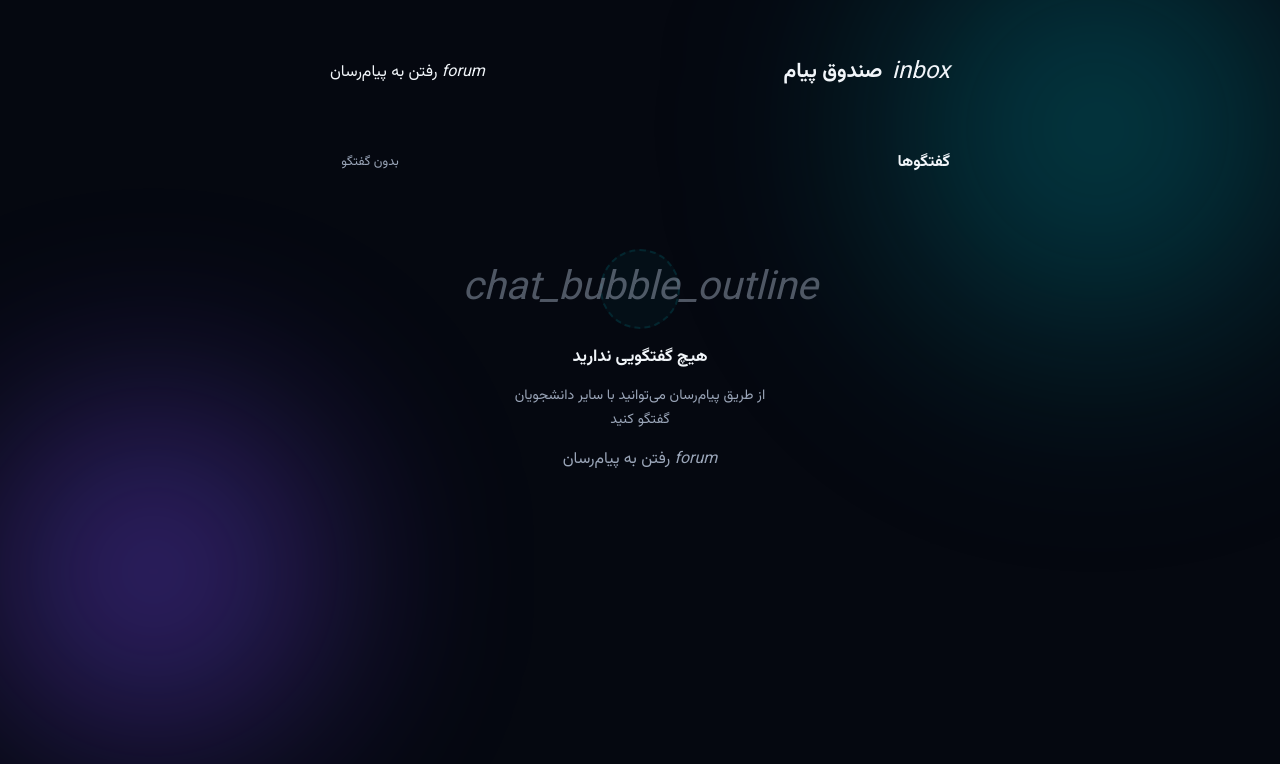
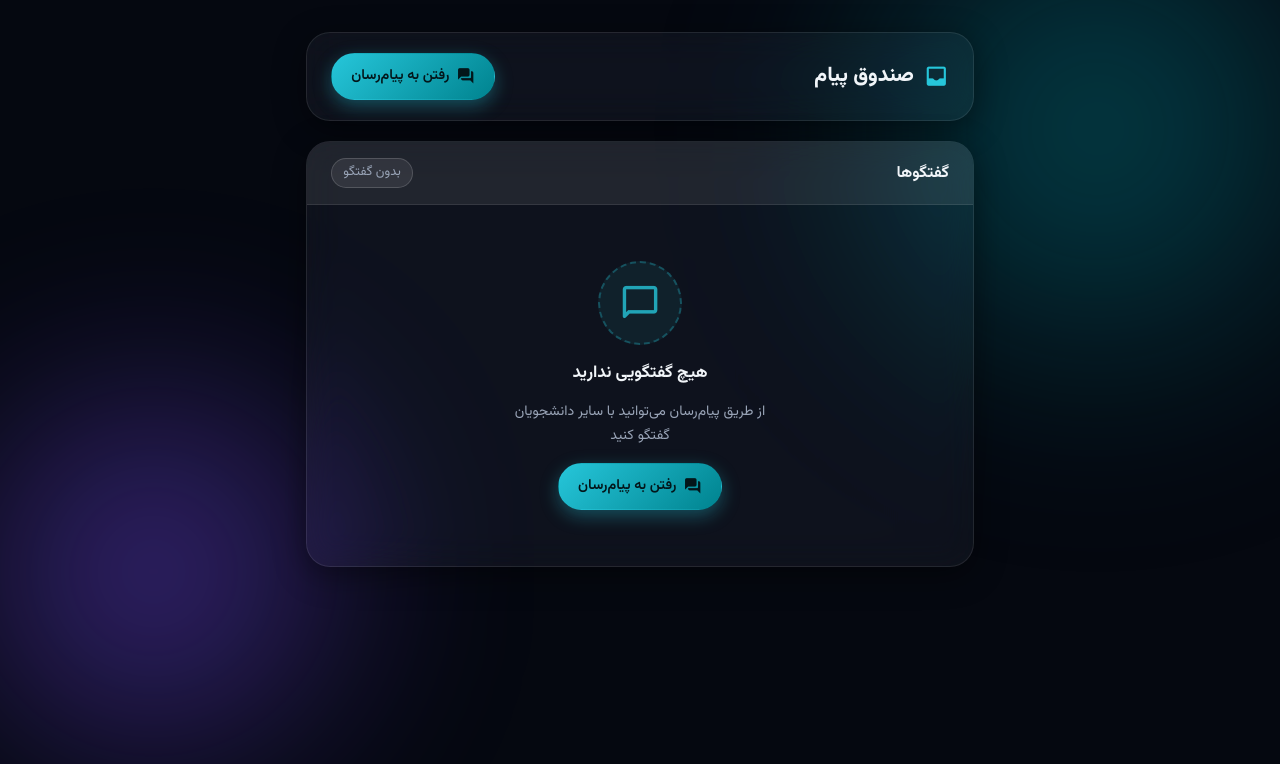
Before and after one commit to hezarie8-alt/uninet, a Flask app: template templates/inbox.html in a window 1280 px wide. Shown: the part 69-833 px from the top of the page. Run offline with Flask 3, Linux system fonts and the light colour scheme; the template is opened without the code that fills it, so the values that code supplies are empty; some libraries are stand-ins or nearby versions.

Commit message:
Fix title and update icons in inbox template

```diff
--- a/templates/inbox.html
+++ b/templates/inbox.html
@@ -1,6 +1,6 @@
 {% extends "base.html" %}
 
-{% block title %}صندوق پیام | یونی نت{% endblock %}
+{% block title %}صندوق پیام | یونی‌نت{% endblock %}
 
 {% block content %}
 <div class="inbox-container">
@@ -9,12 +9,11 @@
     <div class="inbox-header-card">
         <div class="inbox-title-row">
             <div class="inbox-title">
-                <i class="material-icons">inbox</i>
+                <span class="material-icons-round">inbox</span>
                 <h1>صندوق پیام</h1>
             </div>
-            <!-- لینک به صفحه چت اصلی که در app.py با نام chat_main تعریف شده -->
             <a href="{{ url_for('chat_main') }}" class="btn btn-custom">
-                <i class="material-icons">forum</i>
+                <span class="material-icons-round">forum</span>
                 <span>رفتن به پیام‌رسان</span>
             </a>
         </div>
@@ -36,11 +35,9 @@
         <div class="conversations-wrapper">
             {% if conversations %}
                 {% for conversation in conversations %}
-                <!-- لینک به chat_main با پارامتر user_id که در app.py تعریف شده -->
                 <a href="{{ url_for('chat_main', user_id=conversation.other_user_id) }}"
                    class="conversation-item {% if conversation.has_unread %}has-unread{% endif %}">
 
-                    <!-- آواتار -->
                     <div class="conv-avatar">
                         {% if conversation.other_user_pic and conversation.other_user_pic != 'default.jpg' %}
                             <img src="{{ url_for('static', filename='uploads/profile_pics/' + conversation.other_user_pic) }}"
@@ -53,7 +50,6 @@
                         {% endif %}
                     </div>
 
-                    <!-- اطلاعات گفتگو -->
                     <div class="conv-info">
                         <div class="conv-top-row">
                             <span class="conv-name">{{ conversation.other_user_name }}</span>
@@ -74,16 +70,14 @@
                 {% endfor %}
 
             {% else %}
-                <!-- حالت خالی -->
                 <div class="inbox-empty-state">
                     <div class="empty-icon-wrap">
-                        <i class="material-icons">chat_bubble_outline</i>
+                        <span class="material-icons-round">chat_bubble_outline</span>
                     </div>
                     <h3>هیچ گفتگویی ندارید</h3>
                     <p>از طریق پیام‌رسان می‌توانید با سایر دانشجویان گفتگو کنید</p>
-                    <!-- لینک به chat_main که در app.py وجود دارد -->
                     <a href="{{ url_for('chat_main') }}" class="btn btn-custom">
-                        <i class="material-icons">forum</i>
+                        <span class="material-icons-round">forum</span>
                         رفتن به پیام‌رسان
                     </a>
                 </div>
@@ -94,211 +88,115 @@
 </div>
 
 <style>
-/* ==========================================
-   Inbox Container
-========================================== */
-.inbox-container {
-    max-width: 700px;
-    margin: 2rem auto;
-    padding: 0 1rem;
+/* =====================================================
+   Light mode variable overrides — برای استقلال فایل
+   ===================================================== */
+body.light-mode{
+    --bg-0:#F3F5F9; --bg-1:#FFFFFF; --bg-2:#F8FAFC;
+    --glass-bg: rgba(15,23,42,0.035);
+    --glass-bg-strong: rgba(15,23,42,0.06);
+    --glass-border: rgba(15,23,42,0.08);
+    --glass-border-strong: rgba(15,23,42,0.16);
+    --text-primary:#0F172A; --text-secondary:#4B5566; --text-muted:#8A93A3;
+    --shadow-glass: 0 8px 28px rgba(15,23,42,0.08);
 }
 
-/* ==========================================
-   Header Card
-========================================== */
-.inbox-header-card {
-    background: var(--surface);
-    border-radius: 16px;
-    padding: 1.25rem 1.5rem;
-    margin-bottom: 1.25rem;
-    box-shadow: var(--shadow-sm);
-    border: 1px solid var(--border-color);
+.inbox-container { max-width: 700px; margin: 2rem auto; padding: 0 1rem 3rem; position:relative; z-index:1; }
+
+/* ---------- Buttons ---------- */
+.btn{ display:inline-flex; align-items:center; gap:0.45rem; padding:0.65rem 1.2rem; border-radius:var(--radius-pill); font-weight:600; font-size:0.9rem; border:1px solid transparent; cursor:pointer; font-family:inherit; transition:all 0.25s var(--ease); text-decoration:none; }
+.btn .material-icons-round{ font-size:1.15rem; }
+.btn-custom{ background:linear-gradient(135deg, var(--brand-light), var(--brand)); color:#03161A; box-shadow:0 6px 18px rgba(38,198,218,0.35); }
+.btn-custom:hover{ transform:translateY(-2px); box-shadow:0 10px 26px rgba(38,198,218,0.5); }
+
+/* ---------- Header Card ---------- */
+.inbox-header-card{
+    background: var(--glass-bg); border: 1px solid var(--glass-border);
+    border-radius: var(--radius-lg); padding: 1.25rem 1.5rem; margin-bottom: 1.25rem;
+    backdrop-filter: blur(18px) saturate(140%); -webkit-backdrop-filter: blur(18px) saturate(140%);
+    box-shadow: var(--shadow-glass);
 }
-.inbox-title-row {
-    display: flex;
-    justify-content: space-between;
-    align-items: center;
-    flex-wrap: wrap;
-    gap: .75rem;
-}
-.inbox-title {
-    display: flex;
-    align-items: center;
-    gap: .6rem;
-    color: var(--primary-color);
-}
-.inbox-title h1 {
-    font-size: 1.3rem;
-    font-weight: 700;
-    margin: 0;
-}
-.inbox-title i { font-size: 1.5rem; }
+.inbox-title-row { display: flex; justify-content: space-between; align-items: center; flex-wrap: wrap; gap: .75rem; }
+.inbox-title { display: flex; align-items: center; gap: .6rem; color: var(--text-primary); }
+.inbox-title .material-icons-round { font-size: 1.6rem; color: var(--brand-light); }
+.inbox-title h1 { font-size: 1.3rem; font-weight: 800; margin: 0; }
 
-/* ==========================================
-   Conversations Card
-========================================== */
-.inbox-card {
-    background: var(--surface);
-    border-radius: 16px;
-    overflow: hidden;
-    box-shadow: var(--shadow-sm);
-    border: 1px solid var(--border-color);
+/* ---------- Conversations Card ---------- */
+.inbox-card{
+    background: var(--glass-bg); border: 1px solid var(--glass-border);
+    border-radius: var(--radius-lg); overflow: hidden;
+    backdrop-filter: blur(18px) saturate(140%); -webkit-backdrop-filter: blur(18px) saturate(140%);
+    box-shadow: var(--shadow-glass);
 }
 .inbox-card-header {
-    display: flex;
-    justify-content: space-between;
-    align-items: center;
-    padding: 1rem 1.5rem;
-    border-bottom: 1px solid var(--border-color);
-    background: var(--background);
+    display: flex; justify-content: space-between; align-items: center;
+    padding: 1rem 1.5rem; border-bottom: 1px solid var(--glass-border);
+    background: var(--glass-bg-strong);
 }
-.inbox-card-header h2 {
-    font-size: 1rem;
-    font-weight: 700;
-    margin: 0;
-}
+.inbox-card-header h2 { font-size: 1rem; font-weight: 700; margin: 0; color:var(--text-primary); }
 .convo-count-badge {
-    font-size: .8rem;
-    color: var(--text-secondary);
-    background: var(--surface);
-    border: 1px solid var(--border-color);
-    padding: .2rem .7rem;
-    border-radius: 20px;
+    font-size: .8rem; color: var(--text-secondary);
+    background: var(--glass-bg-strong); border: 1px solid var(--glass-border-strong);
+    padding: .2rem .7rem; border-radius: 20px;
 }
 
-.conversations-wrapper {
-    max-height: 600px;
-    overflow-y: auto;
-}
-.conversations-wrapper::-webkit-scrollbar { width: 4px; }
+.conversations-wrapper { max-height: 600px; overflow-y: auto; }
+.conversations-wrapper::-webkit-scrollbar { width: 6px; }
 .conversations-wrapper::-webkit-scrollbar-track { background: transparent; }
-.conversations-wrapper::-webkit-scrollbar-thumb { background: var(--border-color); border-radius: 4px; }
+.conversations-wrapper::-webkit-scrollbar-thumb { background: linear-gradient(var(--brand), var(--accent)); border-radius: 10px; }
 
-/* ==========================================
-   هر ردیف گفتگو
-========================================== */
+/* ---------- Conversation Row ---------- */
 .conversation-item {
-    display: flex;
-    align-items: center;
-    gap: .85rem;
-    padding: .9rem 1.5rem;
-    border-bottom: 1px solid var(--border-color);
-    text-decoration: none;
-    color: var(--text-primary);
+    display: flex; align-items: center; gap: .85rem;
+    padding: .9rem 1.5rem; border-bottom: 1px solid var(--glass-border);
+    text-decoration: none; color: var(--text-primary);
     transition: background .2s;
-    opacity: 0; /* مقدار اولیه برای انیمیشن */
-    transform: translateY(8px);
+    opacity: 0; transform: translateY(8px);
 }
 .conversation-item:last-child { border-bottom: none; }
-.conversation-item:hover { background: var(--background); }
-.conversation-item.has-unread {
-    background: rgba(0, 131, 143, .04);
-    border-right: 3px solid var(--primary-color);
+.conversation-item:hover { background: var(--glass-bg-strong); }
+.conversation-item.has-unread { background: rgba(38,198,218,.06); border-right: 3px solid var(--brand-light); }
+.conversation-item.has-unread:hover { background: rgba(38,198,218,.1); }
+
+.conv-avatar {
+    position: relative; width: 48px; height: 48px; border-radius: 50%;
+    background: linear-gradient(135deg, var(--brand), var(--accent));
+    color: white; display: flex; align-items: center; justify-content: center;
+    flex-shrink: 0; overflow: visible;
+    box-shadow: 0 4px 14px rgba(0,131,143,.35);
 }
-.conversation-item.has-unread:hover { background: rgba(0, 131, 143, .08); }
-
-/* آواتار */
-.conv-avatar {
-    position: relative;
-    width: 48px; height: 48px;
-    border-radius: 50%;
-    background: linear-gradient(135deg, var(--primary-color), var(--primary-dark));
-    color: white;
-    display: flex; align-items: center; justify-content: center;
-    flex-shrink: 0;
-    overflow: visible;
-}
-.conv-avatar img {
-    width: 100%; height: 100%;
-    border-radius: 50%; object-fit: cover;
-}
+.conv-avatar img { width: 100%; height: 100%; border-radius: 50%; object-fit: cover; }
 .conv-avatar-initial { font-weight: 700; font-size: 1.1rem; }
 .conv-online-dot {
-    position: absolute;
-    bottom: 1px; right: 1px;
-    width: 12px; height: 12px;
-    background: var(--success);
-    border-radius: 50%;
-    border: 2px solid var(--surface);
+    position: absolute; bottom: 1px; right: 1px; width: 12px; height: 12px;
+    background: var(--success); border-radius: 50%; border: 2px solid var(--bg-1);
 }
 
-/* اطلاعات متنی */
 .conv-info { flex: 1; min-width: 0; }
-.conv-top-row {
-    display: flex;
-    justify-content: space-between;
-    align-items: baseline;
-    margin-bottom: .25rem;
-}
+.conv-top-row { display: flex; justify-content: space-between; align-items: baseline; margin-bottom: .25rem; }
 .conv-name { font-weight: 700; font-size: .95rem; }
-.conv-time { font-size: .78rem; color: var(--text-secondary); flex-shrink: 0; }
-.conv-bottom-row {
-    display: flex;
-    align-items: center;
-    justify-content: space-between;
-    gap: .5rem;
-}
-.conv-last-msg {
-    font-size: .85rem;
-    color: var(--text-secondary);
-    white-space: nowrap;
-    overflow: hidden;
-    text-overflow: ellipsis;
-    flex: 1;
-}
-.conversation-item.has-unread .conv-last-msg {
-    color: var(--text-primary);
-    font-weight: 600;
-}
-.conv-unread-dot {
-    width: 10px; height: 10px;
-    border-radius: 50%;
-    background: var(--primary-color);
-    flex-shrink: 0;
-}
+.conv-time { font-size: .78rem; color: var(--text-muted); flex-shrink: 0; }
+.conv-bottom-row { display: flex; align-items: center; justify-content: space-between; gap: .5rem; }
+.conv-last-msg { font-size: .85rem; color: var(--text-secondary); white-space: nowrap; overflow: hidden; text-overflow: ellipsis; flex: 1; }
+.conversation-item.has-unread .conv-last-msg { color: var(--text-primary); font-weight: 600; }
+.conv-unread-dot { width: 10px; height: 10px; border-radius: 50%; background: var(--brand-light); flex-shrink: 0; box-shadow:0 0 8px rgba(38,198,218,.6); }
 
-/* ==========================================
-   Empty State
-========================================== */
-.inbox-empty-state {
-    display: flex;
-    flex-direction: column;
-    align-items: center;
-    gap: .85rem;
-    padding: 3.5rem 1.5rem;
-    text-align: center;
-    color: var(--text-secondary);
-}
+/* ---------- Empty State ---------- */
+.inbox-empty-state { display: flex; flex-direction: column; align-items: center; gap: .85rem; padding: 3.5rem 1.5rem; text-align: center; color: var(--text-secondary); }
 .empty-icon-wrap {
-    width: 80px; height: 80px;
-    border-radius: 50%;
-    background: rgba(0,131,143,.06);
-    border: 2px dashed rgba(0,131,143,.2);
+    width: 84px; height: 84px; border-radius: 50%;
+    background: rgba(38,198,218,.08); border: 2px dashed rgba(38,198,218,.3);
     display: flex; align-items: center; justify-content: center;
 }
-.empty-icon-wrap i { font-size: 2.5rem; color: var(--primary-color); opacity: .5; }
+.empty-icon-wrap .material-icons-round { font-size: 2.6rem; color: var(--brand-light); opacity: .8; }
 .inbox-empty-state h3 { font-size: 1.05rem; color: var(--text-primary); margin: 0; }
 .inbox-empty-state p { font-size: .88rem; margin: 0; max-width: 280px; }
-
-/* ─── Dark Mode ─── */
-[data-theme="dark"] .inbox-header-card { background: #2d2f31; border-color: #3a3b3c; }
-[data-theme="dark"] .inbox-card { background: #2d2f31; border-color: #3a3b3c; }
-[data-theme="dark"] .inbox-card-header { background: #242526; border-color: #3a3b3c; }
-[data-theme="dark"] .convo-count-badge { background: #3a3b3c; border-color: #4a4b4c; }
-[data-theme="dark"] .conversation-item { border-color: #3a3b3c; color: var(--text-primary); }
-[data-theme="dark"] .conversation-item:hover { background: #3a3b3c; }
-[data-theme="dark"] .conversation-item.has-unread { background: rgba(79,179,191,.07); border-right-color: var(--primary-color); }
-[data-theme="dark"] .conversation-item.has-unread:hover { background: rgba(79,179,191,.12); }
-[data-theme="dark"] .conv-online-dot { border-color: #2d2f31; }
-
-
 </style>
 {% endblock %}
 
 {% block scripts %}
 <script>
 document.addEventListener('DOMContentLoaded', function() {
-    // انیمیشن ظاهر شدن ردیف‌های گفتگو به ترتیب
     const items = document.querySelectorAll('.conversation-item');
     items.forEach(function(item, index) {
         setTimeout(function() {
```
